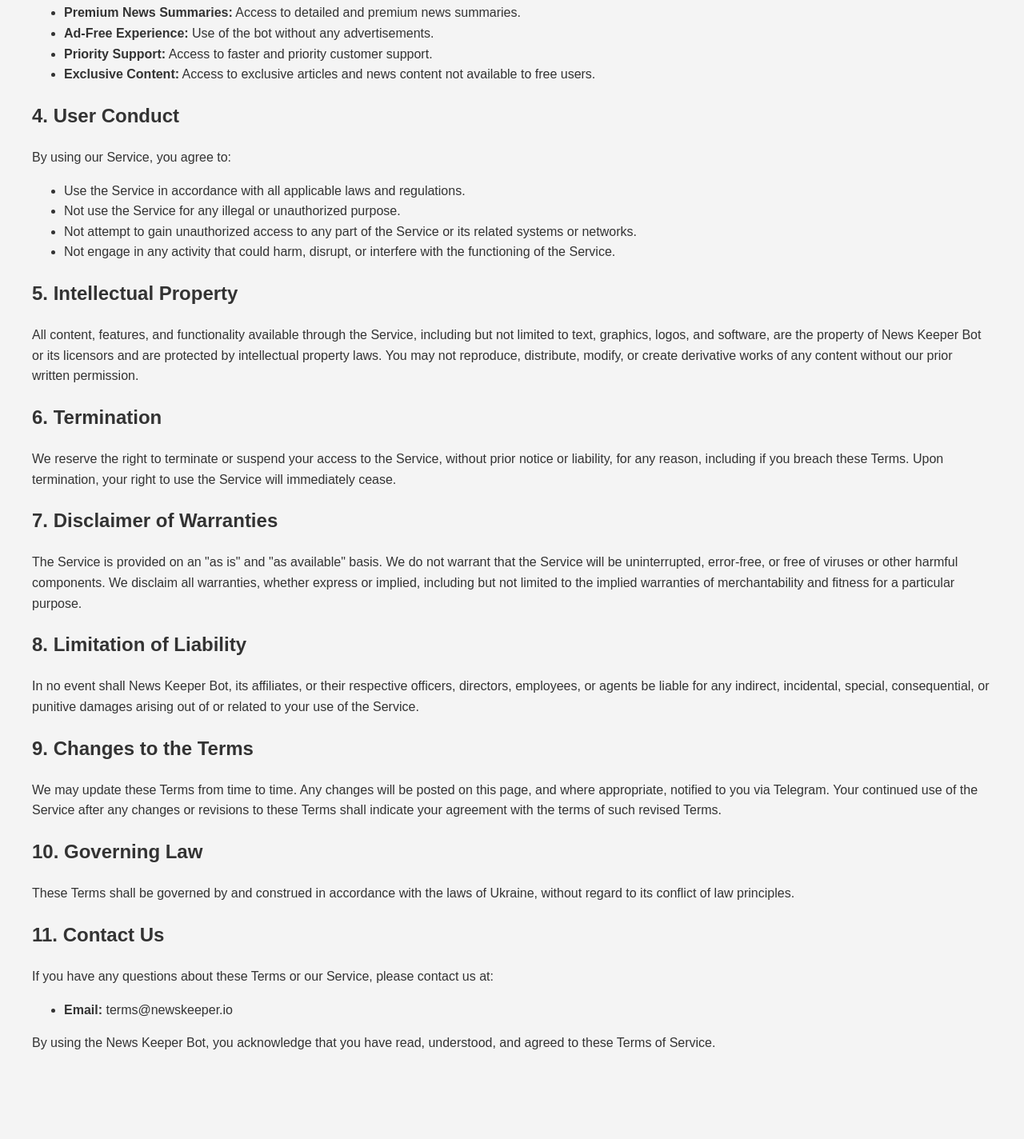
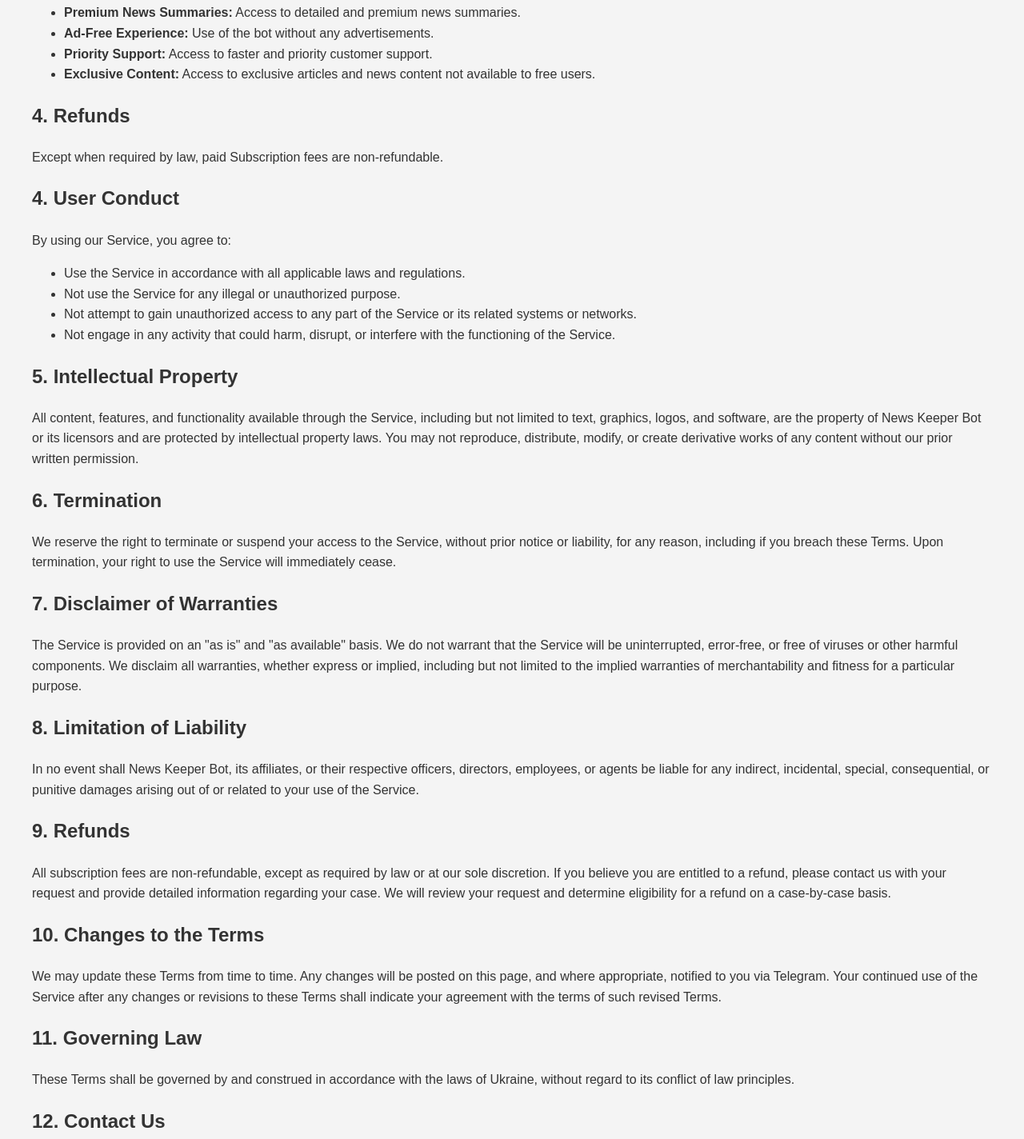
Before and after one commit to yurii-hunter/newskeeper.website, a plain HTML site: page terms.html in a window 1280 px wide. Shown: the part 515-1939 px from the top of the page at 80% size. Before the commit the page ends 1888 px from the top, so only its background shows below. Drawn offline with Linux system fonts and the light colour scheme.

Commit message:
add Refunds section

```diff
--- a/terms.html
+++ b/terms.html
@@ -47,6 +47,9 @@
         <li><strong>Exclusive Content:</strong> Access to exclusive articles and news content not available to free users.</li>
     </ul>
 
+    <h2>4. Refunds</h2>
+    <p>Except when required by law, paid Subscription fees are non-refundable.</p>
+
     <h2>4. User Conduct</h2>
     <p>By using our Service, you agree to:</p>
     <ul>
@@ -68,13 +71,16 @@
     <h2>8. Limitation of Liability</h2>
     <p>In no event shall News Keeper Bot, its affiliates, or their respective officers, directors, employees, or agents be liable for any indirect, incidental, special, consequential, or punitive damages arising out of or related to your use of the Service.</p>
 
-    <h2>9. Changes to the Terms</h2>
+    <h2>9. Refunds</h2>
+    <p>All subscription fees are non-refundable, except as required by law or at our sole discretion. If you believe you are entitled to a refund, please contact us with your request and provide detailed information regarding your case. We will review your request and determine eligibility for a refund on a case-by-case basis.</p>
+
+    <h2>10. Changes to the Terms</h2>
     <p>We may update these Terms from time to time. Any changes will be posted on this page, and where appropriate, notified to you via Telegram. Your continued use of the Service after any changes or revisions to these Terms shall indicate your agreement with the terms of such revised Terms.</p>
 
-    <h2>10. Governing Law</h2>
+    <h2>11. Governing Law</h2>
     <p>These Terms shall be governed by and construed in accordance with the laws of Ukraine, without regard to its conflict of law principles.</p>
 
-    <h2>11. Contact Us</h2>
+    <h2>12. Contact Us</h2>
     <p>If you have any questions about these Terms or our Service, please contact us at:</p>
     <ul>
         <li><strong>Email:</strong> <a href="mailto:terms@newskeeper.io">terms@newskeeper.io</a></li>
```
